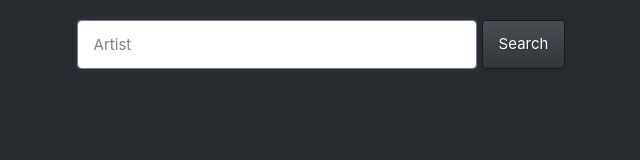
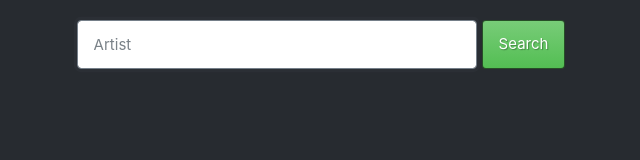
Before and after one commit to chase-brenchley/topify, a plain HTML site: page index.html in a window 1280 px wide. Shown: the whole page, without its empty margins (319-959 px from the left). Drawn offline with nearby package versions, Linux system fonts and the light colour scheme.

Commit message:
Change button

```diff
--- a/index.html
+++ b/index.html
@@ -31,7 +31,7 @@
     </div>
     <div class="mb-3" id="foo">
       <input type="text" class="form-control" placeholder="Artist" id="input" autofocus />
-      <button class="btn btn-primary" type="button" id="search-btn">
+      <button class="btn btn-success" type="button" id="search-btn">
         <span id='search-text'>Search</span>
         <span class="spinner-grow spinner-grow-sm" role="status" aria-hidden="true" id="loading" hidden></span>
       </button>
```
